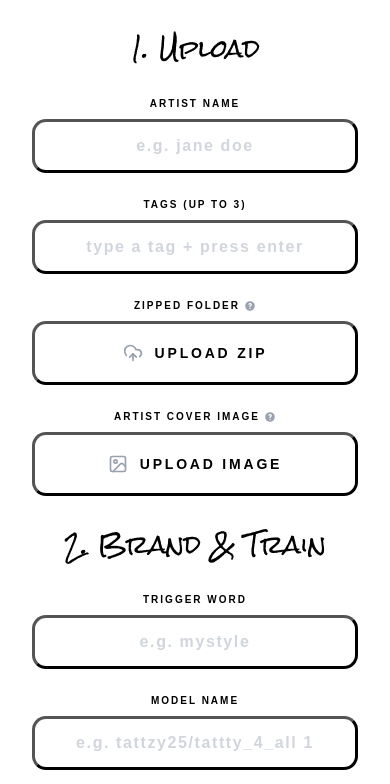
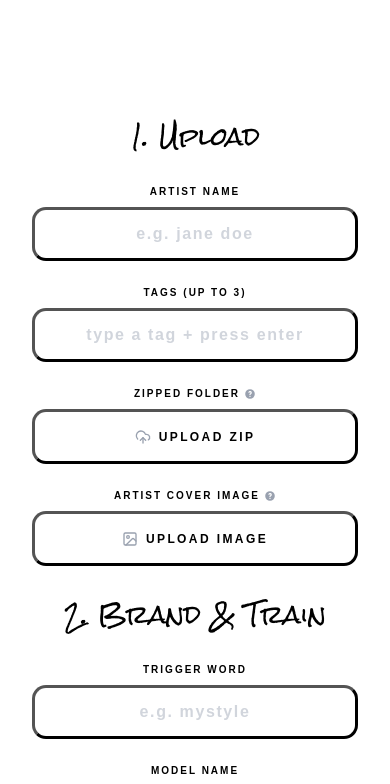
Before and after one commit to Tattzy25/onboard, a React (Vite) app: page / in a window 390 px wide. Shown: the top 784 px of the page. Built offline with nearby package versions, Linux system fonts and the light colour scheme.

Commit message:
LETS TRAIN A MODEL Ink Phantom 2

```diff
--- a/src/App.tsx
+++ b/src/App.tsx
@@ -379,16 +379,16 @@ export default function App() {
   });
 
   return (
-    <div className="min-h-screen bg-white text-black flex flex-col overflow-x-hidden w-full max-w-[100vw]">
+    <div className="min-h-screen bg-white text-black flex flex-col pt-[56px] md:pt-[76px]">
       {step === 1 && (
-        <div className="flex-1 w-full max-w-7xl mx-auto my-auto flex flex-col overflow-x-hidden">
-          <div className="w-full flex flex-col md:flex-row items-stretch justify-center gap-8 xl:gap-12 py-8 px-4 animate-in fade-in duration-500">
-            <div className="w-full md:flex-1 md:w-0 flex flex-col animate-in fade-in zoom-in duration-700 delay-150 fill-mode-both">
+        <div className="flex-1 w-full max-w-7xl mx-auto my-auto flex flex-col">
+          <div className="w-full flex flex-col lg:flex-row items-stretch justify-center gap-8 xl:gap-12 py-16 px-4 animate-in fade-in duration-500">
+            <div className="w-full lg:flex-1 lg:w-0 flex flex-col animate-in fade-in zoom-in duration-700 delay-150 fill-mode-both">
               <div className="pb-4 mb-4">
                 <h2 className="text-2xl font-['Rock_Salt'] text-black text-center">1. Upload</h2>
               </div>
-              <div className="flex-1 flex flex-col items-center justify-center w-full px-4 sm:px-8 md:px-0">
-                <div className="w-full max-w-full sm:max-w-[400px] md:max-w-[320px] xl:max-w-[380px] flex flex-col gap-6">
+              <div className="flex-1 flex flex-col items-center justify-center w-full px-4 sm:px-8 lg:px-0">
+                <div className="w-full max-w-full sm:max-w-[400px] md:max-w-[500px] lg:max-w-[320px] xl:max-w-[380px] flex flex-col gap-6">
                   {/* ARTIST NAME */}
                   <div>
                     <label className="block text-[10px] font-bold tracking-[0.2em] text-black mb-2 uppercase text-center">
@@ -534,18 +534,18 @@ export default function App() {
                           borderWidth: '3px',
                         }}
                         className={cn(
-                          'w-full min-h-[64px] rounded-xl p-4 flex items-center justify-center cursor-pointer transition-all bg-transparent text-center active:scale-95 touch-manipulation',
+                          'w-full h-[55px] rounded-xl p-3 flex items-center justify-center cursor-pointer transition-all bg-transparent text-center',
                           isDragActive ? 'bg-gray-200/50' : 'hover:bg-gray-200/30'
                         )}
                       >
                         <input {...getInputProps()} />
                         <UploadCloud
                           className={cn(
-                            'w-5 h-5 mr-3 transition-colors',
+                            'w-4 h-4 mr-2 transition-colors',
                             isDragActive ? 'text-black' : 'text-gray-400'
                           )}
                         />
-                        <div className="font-bold text-sm tracking-[0.2em] uppercase text-black">
+                        <div className="font-bold text-xs tracking-[0.2em] uppercase text-black">
                           UPLOAD ZIP
                         </div>
                       </div>
@@ -620,18 +620,18 @@ export default function App() {
                           borderWidth: '3px',
                         }}
                         className={cn(
-                          'w-full min-h-[64px] rounded-xl p-4 flex items-center justify-center cursor-pointer transition-all bg-transparent text-center active:scale-95 touch-manipulation',
+                          'w-full h-[55px] rounded-xl p-3 flex items-center justify-center cursor-pointer transition-all bg-transparent text-center',
                           isCoverDragActive ? 'bg-gray-200/50' : 'hover:bg-gray-200/30'
                         )}
                       >
                         <input {...getCoverInputProps()} />
                         <ImageIcon
                           className={cn(
-                            'w-5 h-5 mr-3 transition-colors',
+                            'w-4 h-4 mr-2 transition-colors',
                             isCoverDragActive ? 'text-black' : 'text-gray-400'
                           )}
                         />
-                        <div className="font-bold text-sm tracking-[0.2em] uppercase text-black">
+                        <div className="font-bold text-xs tracking-[0.2em] uppercase text-black">
                           UPLOAD IMAGE
                         </div>
                       </div>
@@ -641,16 +641,16 @@ export default function App() {
               </div>
             </div>
 
-            <div className="hidden md:block w-[3px] self-stretch border-l-[3px] border-black border-outset opacity-20 my-12" />
+            <div className="hidden lg:block w-[3px] self-stretch border-l-[3px] border-black border-outset opacity-20 my-12" />
 
-            <div className="w-full md:flex-1 md:w-0 flex flex-col animate-in fade-in zoom-in duration-700 delay-150 fill-mode-both">
+            <div className="w-full lg:flex-1 lg:w-0 flex flex-col animate-in fade-in zoom-in duration-700 delay-150 fill-mode-both">
               <div className="pb-4 mb-4">
                 <h2 className="text-2xl font-['Rock_Salt'] text-black text-center">
                   2. Brand & Train
                 </h2>
               </div>
-              <div className="flex-1 flex flex-col items-center justify-center w-full px-4 sm:px-8 md:px-0">
-                <div className="w-full max-w-full sm:max-w-[400px] md:max-w-[320px] xl:max-w-[380px] flex flex-col gap-6">
+              <div className="flex-1 flex flex-col items-center justify-center w-full px-4 sm:px-8 lg:px-0">
+                <div className="w-full max-w-full sm:max-w-[400px] md:max-w-[500px] lg:max-w-[320px] xl:max-w-[380px] flex flex-col gap-6">
                   <div>
                     <label className="block text-[10px] font-bold tracking-[0.2em] text-black mb-2 uppercase text-center">
                       Trigger Word
@@ -711,11 +711,11 @@ export default function App() {
                   </div>
                 </div>
               </div>
-              <div className="pt-4 flex items-center justify-center w-full px-4 sm:px-8 md:px-0">
+              <div className="pt-4 flex items-center justify-center w-full px-4 sm:px-8 lg:px-0">
                 <Button
                   onClick={handleTrain}
                   disabled={isUploading}
-                  className="w-full max-w-full sm:max-w-[400px] md:max-w-[320px] xl:max-w-[380px] bg-black text-white rounded-xl py-4 font-bold text-sm tracking-[0.2em] uppercase hover:bg-gray-900 active:scale-[0.98] transition-all shadow-xl shadow-black/10 disabled:opacity-50 disabled:cursor-not-allowed"
+                  className="w-full max-w-full sm:max-w-[400px] md:max-w-[500px] lg:max-w-[320px] xl:max-w-[380px] bg-black text-white rounded-xl py-4 font-bold text-sm tracking-[0.2em] uppercase hover:bg-gray-900 active:scale-[0.98] transition-all shadow-xl shadow-black/10 disabled:opacity-50 disabled:cursor-not-allowed"
                 >
                   {isUploading ? (
                     <span className="flex items-center gap-2">
@@ -729,16 +729,16 @@ export default function App() {
               </div>
             </div>
 
-            <div className="hidden md:block w-[3px] self-stretch border-l-[3px] border-black border-outset opacity-20 my-12" />
+            <div className="hidden lg:block w-[3px] self-stretch border-l-[3px] border-black border-outset opacity-20 my-12" />
 
-            <div className="w-full md:flex-1 md:w-0 flex flex-col animate-in fade-in zoom-in duration-700 delay-150 fill-mode-both">
+            <div className="w-full lg:flex-1 lg:w-0 flex flex-col animate-in fade-in zoom-in duration-700 delay-150 fill-mode-both">
               <div className="pb-4 mb-4">
                 <h2 className="text-2xl font-['Rock_Salt'] text-black text-center">
                   3. Then What?
                 </h2>
               </div>
-              <div className="flex-1 flex flex-col items-center justify-center w-full px-4 sm:px-8 md:px-0">
-                <div className="w-full max-w-full sm:max-w-[400px] md:max-w-[320px] xl:max-w-[380px]">
+              <div className="flex-1 flex flex-col items-center justify-center w-full px-4 sm:px-8 lg:px-0">
+                <div className="w-full max-w-full sm:max-w-[400px] md:max-w-[500px] lg:max-w-[320px] xl:max-w-[380px]">
                   <div className="space-y-4 mb-8">
                     <div className="flex items-center gap-3">
                       <div className="w-6 h-6 rounded-full bg-green-100 text-green-600 flex items-center justify-center flex-shrink-0">
--- a/vite.config.ts
+++ b/vite.config.ts
@@ -1,9 +1,10 @@
 import path from "path";
 import react from "@vitejs/plugin-react";
+import tailwindcss from "@tailwindcss/vite";
 import { defineConfig } from "vite";
 
 export default defineConfig({
-  plugins: [react()],
+  plugins: [react(), tailwindcss()],
   resolve: {
     alias: {
       "@": path.resolve(__dirname, "./"),
```
